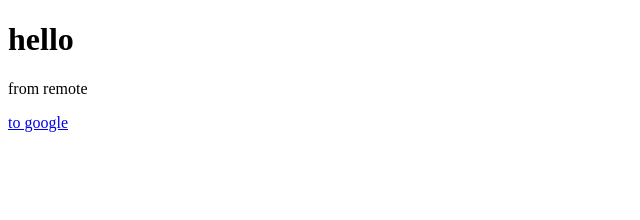
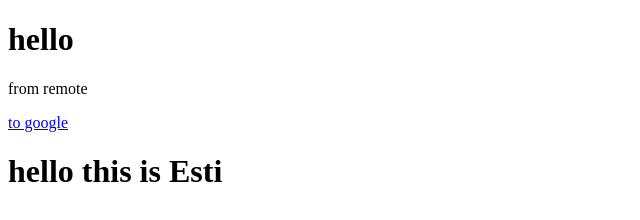
Before and after one commit to AyalaCoder/existing-project, a plain HTML site: page index.html in a window 1280 px wide. Shown: the whole page, without its empty margins (0-640 px from the left). Drawn offline with Linux system fonts and the light colour scheme.

Commit message:
Description of your changes

```diff
--- a/index.html
+++ b/index.html
@@ -10,5 +10,6 @@
    <h1>hello</h1>
     <p>from remote</p>
     <a href="http://www.google.com">to google</a>
+    <h1>hello this is Esti</h1>
 </body>
 </html>
```
